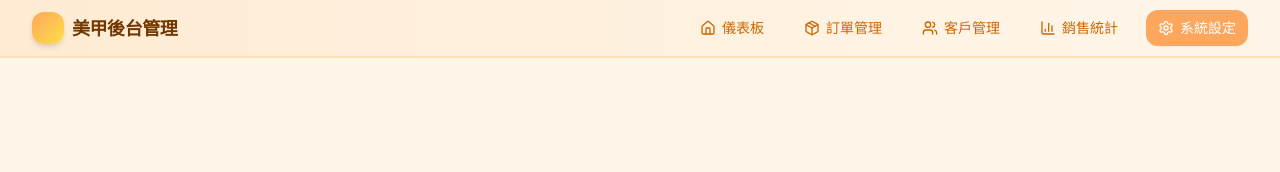
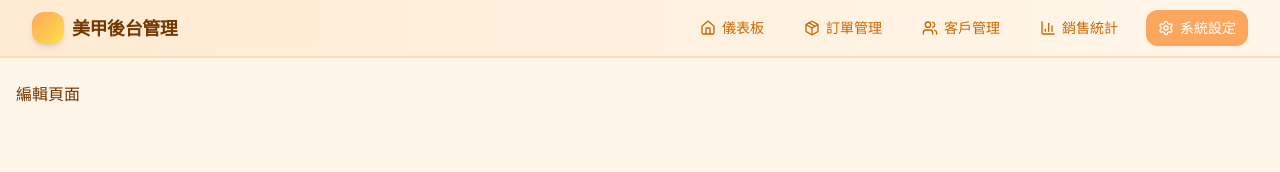
Before and after one commit to OMOyy/nail-admin, a Next.js app: page /settings in a window 1280 px wide. Shown: the top 172 px of the page. Built offline with nearby package versions, Linux system fonts and the light colour scheme.

Commit message:
fix: ensure lowercase filename and rebuild

```diff
--- a/app/orders/[id]/page.tsx
+++ b/app/orders/[id]/page.tsx
@@ -1,3 +1,3 @@
 export default function EditOrderPage() {
-  // ...你的內容...
+  return <div>編輯頁面</div>
 }
--- a/app/settings/page.tsx
+++ b/app/settings/page.tsx
@@ -1,3 +1,3 @@
 export default function SettingPage() {
-  // ...你的內容...
+  return <div>編輯頁面</div>
 }
```
